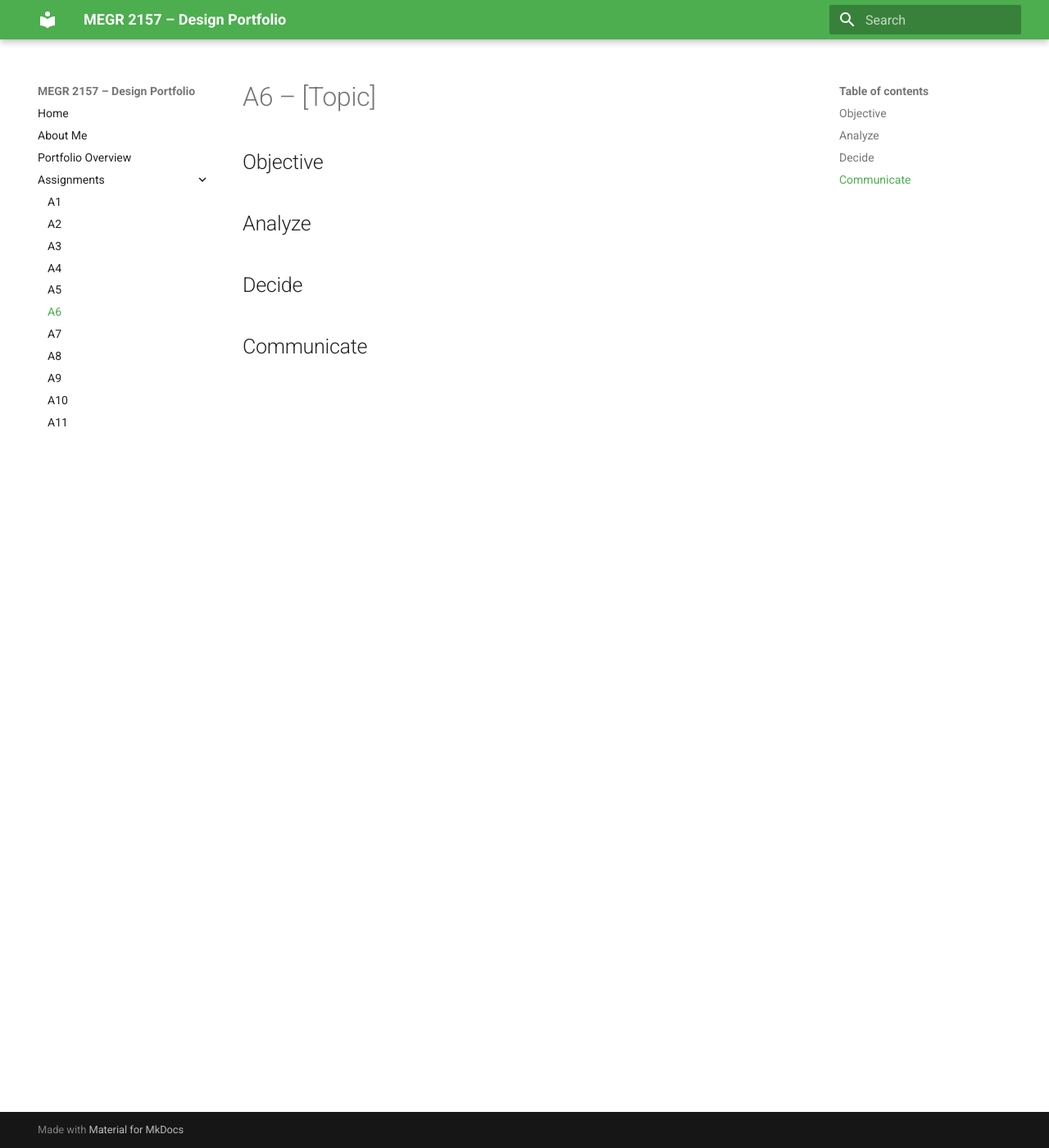
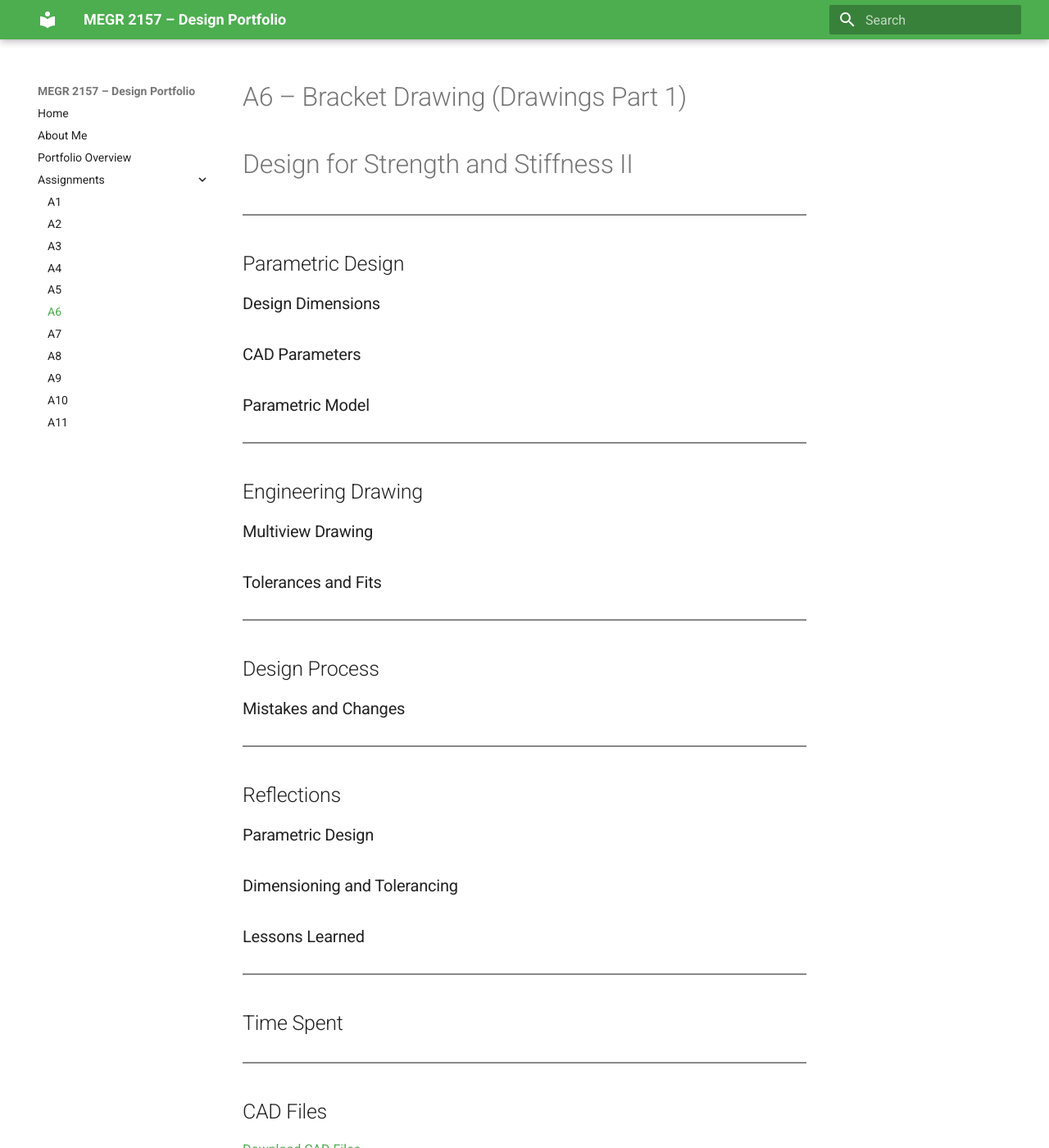
Before and after one commit to gparx/design-portfolio, an MkDocs documentation site: the page built from docs/assignments/A06/index.md, in a window 1280 px wide and 1400 px high. Shown: the whole window at 82% size. Built offline with MkDocs 1.6.1 and Material for MkDocs 9.7.7, drawn with Linux system fonts in a browser that asks for light colours.

Commit message:
Revise A6 assignment with updated sections and titles

```diff
--- a/docs/assignments/A06/index.md
+++ b/docs/assignments/A06/index.md
@@ -1,12 +1,72 @@
-# A6 – [Topic]
+# A6 – Bracket Drawing (Drawings Part 1)
 
-## Objective
+# Design for Strength and Stiffness II
+
+<hr style="border: none; border-top: 2px solid #888; margin: 30px 0;">
+
+## Parametric Design
+
+### Design Dimensions
+
+<!-- Insert calculations / previous bracket dimensions here -->
+
+### CAD Parameters
+
+<!-- Insert screenshots of CAD dimensions and parameter table here -->
+
+### Parametric Model
+
+<!-- Insert images of completed model here -->
 
 
-## Analyze
+<hr style="border: none; border-top: 2px solid #888; margin: 30px 0;">
+
+## Engineering Drawing
+
+### Multiview Drawing
+
+<!-- Insert completed third-angle projection drawing here -->
+
+### Tolerances and Fits
+
+<!-- Explain sliding-fit / gap tolerances here -->
 
 
-## Decide
+<hr style="border: none; border-top: 2px solid #888; margin: 30px 0;">
+
+## Design Process
+
+### Mistakes and Changes
+
+<!-- Document mistakes, changes, and corrections here -->
 
 
-## Communicate
+<hr style="border: none; border-top: 2px solid #888; margin: 30px 0;">
+
+## Reflections
+
+### Parametric Design
+
+<!-- Reflection 3a -->
+
+### Dimensioning and Tolerancing
+
+<!-- Reflection 3b -->
+
+### Lessons Learned
+
+<!-- Overall lessons learned -->
+
+
+<hr style="border: none; border-top: 2px solid #888; margin: 30px 0;">
+
+## Time Spent
+
+<!-- Add total time / breakdown here -->
+
+
+<hr style="border: none; border-top: 2px solid #888; margin: 30px 0;">
+
+## CAD Files
+
+[Download CAD Files](LINK-HERE)
```
